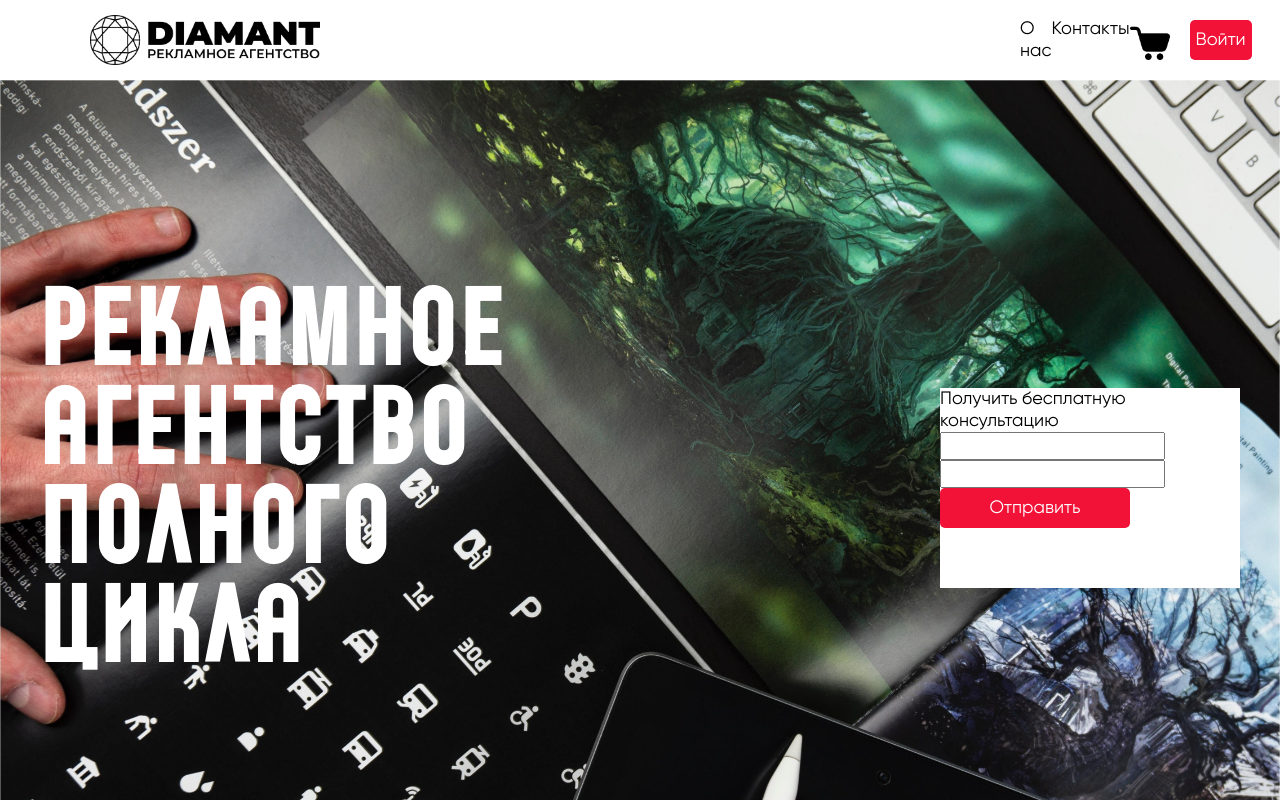
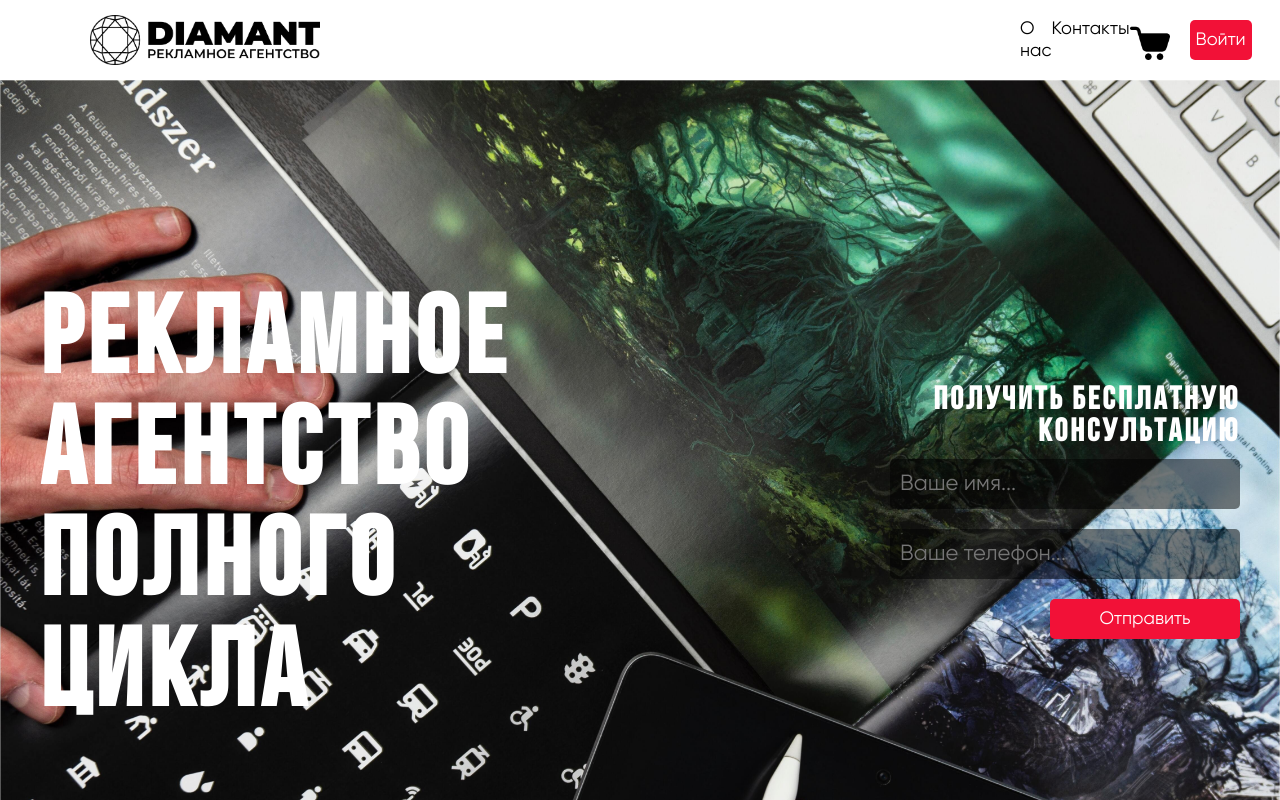
Before and after one commit to shamml/Advertising-Agency-Frontend, a React (Create React App) app: page / in a window 1280 px wide. Shown: the top 800 px of the page. Built offline with nearby package versions, Linux system fonts and the light colour scheme.

Commit message:
Внес правки

```diff
--- a/src/components/carousel/Carousel.jsx
+++ b/src/components/carousel/Carousel.jsx
@@ -3,19 +3,22 @@ import styles from "./Carousel.module.css"
 
 function Carousel(props) {
   return (
-    <div className={styles.carouselBlock}>
+    <div className={styles.carouselDark}>
+      <div className={styles.carouselBlock}>
         <div className={styles.carouselContent}>
           <div className={styles.title}>
             РЕКЛАМНОЕ <br /> АГЕНТСТВО <br /> ПОЛНОГО <br /> ЦИКЛА
           </div>
           <div className={styles.form}>
             <div className={styles.formTitle}>Получить бесплатную консультацию</div>
-            <input type="text" />
-            <input type="text" />
+            <input className={styles.formFirstInput} type="text" placeholder="Ваше имя..." />
+            <input className={styles.formSecondInput} type="text" placeholder="Ваше телефон..." />
             <button className={styles.formBtn}>Отправить</button>
           </div>
         </div>
       </div>
+    </div>
+
   );
 }
 
--- a/src/components/carousel/Carousel.module.css
+++ b/src/components/carousel/Carousel.module.css
@@ -3,6 +3,10 @@
   background-size: 100%;
   background-attachment: fixed;
   padding: 210px 0 150px;
+}
+
+.carouselDark {
+  background: #000;
 }
 
 .carouselContent {
@@ -14,17 +18,25 @@
 }
 
 .title {
-  font-size: 100px;
+  font-size: 110px;
   font-weight: 700;
   color: white;
-  font-family: "Cimero";
+  font-family: "Bebas";
   letter-spacing: 6px;
 }
 
 .form {
-  width: 300px;
-  height: 200px;
-  background-color: #fff;
+  width: 350px;
+}
+
+.formTitle {
+  font-size: 32px;
+  text-align: end;
+  margin-bottom: 10px;
+  font-weight: 700;
+  font-family: "Bebas";
+  color: white;
+  letter-spacing: 3px;
 }
 
 .formBtn {
@@ -35,4 +47,18 @@
   color: white;
   cursor: pointer;
   border-radius: 5px;
+  margin-left: 160px;
 }
+
+.form input {
+  width: 350px;
+  height: 50px;
+  padding: 0 10px;
+  margin-bottom: 20px;
+  outline: none;
+  border: none;
+  border-radius: 5px;
+  background-color: rgba(0, 0, 0, 0.5);
+  color: white;
+  font-size: 22px;
+}
--- a/src/components/styles.css
+++ b/src/components/styles.css
@@ -18,6 +18,11 @@
   src: url('../assets/Cimero/CimeroPro.otf');
 }
 
+@font-face {
+  font-family: Bebas;
+  src: url('../assets/Cimero/ofont.ru_Bebas\ Neue.ttf');
+}
+
 /* #F21137
  #68020F */
 
```
Also changed, not shown: src/assets/Cimero/ofont.ru_Bebas Neue.ttf (added).
